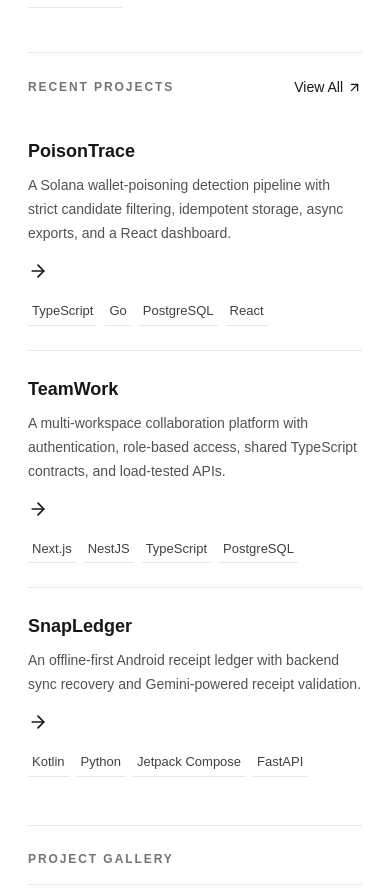
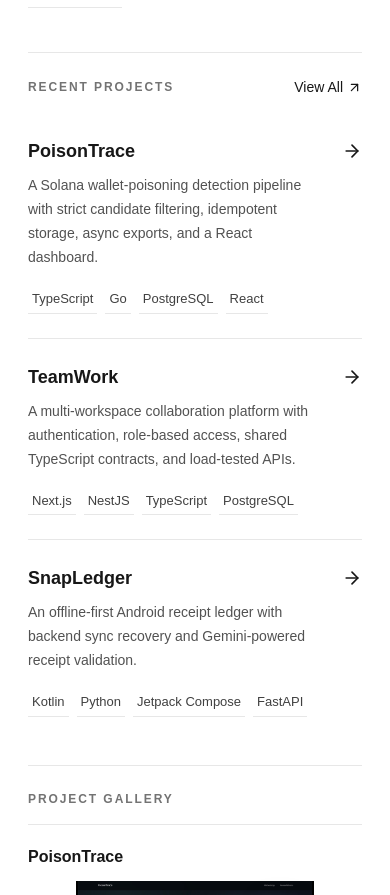
Before and after one commit to anjelo-a/anjelo-portfolio, a Next.js app: page / in a window 390 px wide. Shown: the part 1562-2457 px from the top of the page. Built offline with nearby package versions, Linux system fonts and the light colour scheme.

Commit message:
responsiveness arrow

```diff
--- a/src/app/page.tsx
+++ b/src/app/page.tsx
@@ -70,12 +70,12 @@ export default function Home() {
             <div className="divide-y divide-[var(--line)]">
               {projects.map((project) => (
                 <Link className="group block py-6" href={`/projects/${project.slug}`} key={project.slug}>
-                  <div className="flex flex-col gap-4 sm:flex-row sm:items-start sm:justify-between">
-                    <div>
+                  <div className="flex items-start justify-between gap-4">
+                    <div className="min-w-0">
                       <h3 className="text-lg font-semibold">{project.title}</h3>
                       <p className="mt-2 max-w-2xl text-sm leading-6 text-neutral-600">{project.summary}</p>
                     </div>
-                    <ArrowRight className="transition group-hover:translate-x-1" size={20} />
+                    <ArrowRight className="mt-1 shrink-0 transition group-hover:translate-x-1" size={20} />
                   </div>
                   <div className="mt-4 flex flex-wrap gap-2">
                     {project.stack.slice(0, 4).map((tool) => (
```
